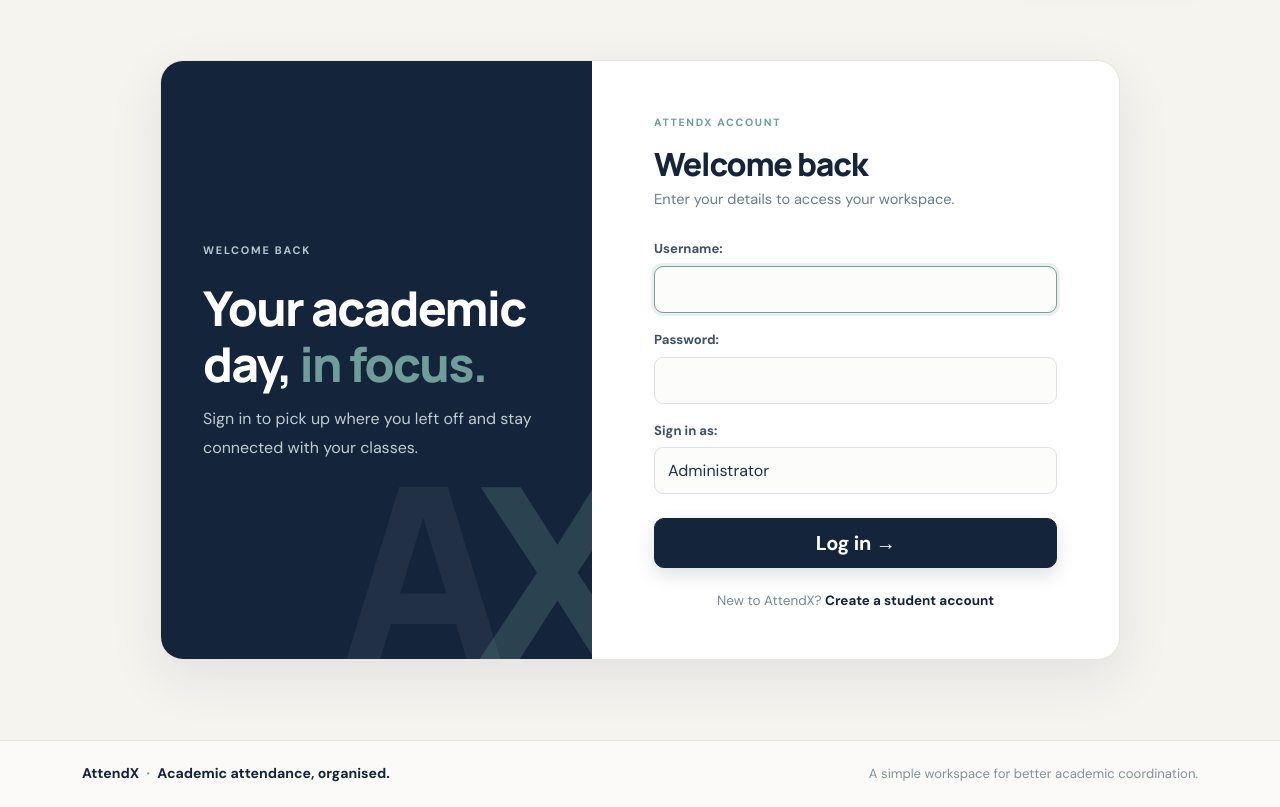
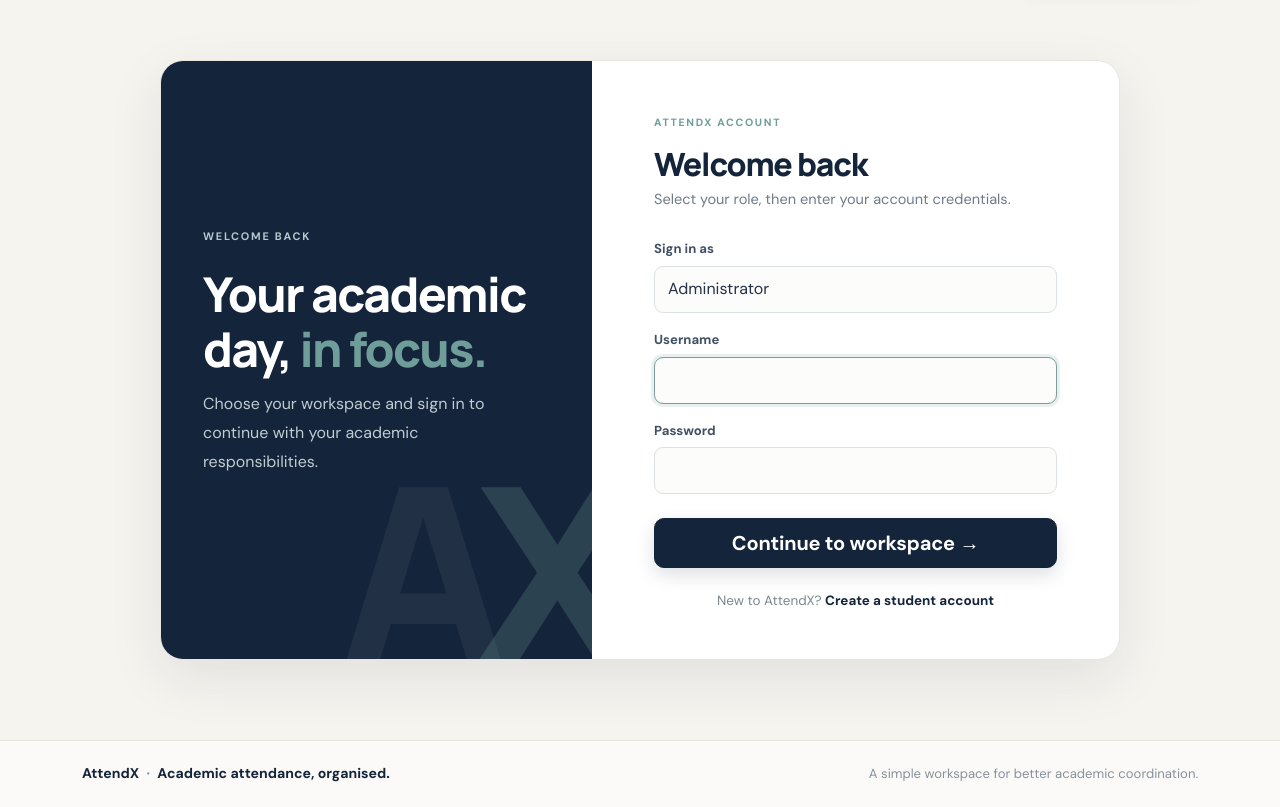
Before and after one commit to adityatiwari-git/AttendX, a Django app: page /login/ in a window 1280 px wide. Shown: the part 82-889 px from the top of the page. Run offline with Django 5.2, Linux system fonts and the light colour scheme.

Commit message:
Add role selection to AttendX login

```diff
--- a/templates/registration/login.html
+++ b/templates/registration/login.html
@@ -2,9 +2,16 @@
 {% block title %}Log in | AttendX{% endblock %}
 {% block content %}
 <section class="auth-layout">
-  <div class="auth-aside"><span class="eyebrow eyebrow-light">WELCOME BACK</span><h1>Your academic day, <span>in focus.</span></h1><p>Sign in to pick up where you left off and stay connected with your classes.</p><div class="auth-aside-mark">A<span>X</span></div></div>
-  <div class="auth-card"><span class="auth-kicker">ATTENDX ACCOUNT</span><h2>Welcome back</h2><p class="auth-subtitle">Enter your details to access your workspace.</p>
-    <form method="post" class="auth-form">{% csrf_token %}{{ form.as_p }}<input type="hidden" name="next" value="{{ next }}"><button class="btn btn-navy btn-lg w-100" type="submit">Log in <span aria-hidden="true">→</span></button></form>
+  <div class="auth-aside"><span class="eyebrow eyebrow-light">WELCOME BACK</span><h1>Your academic day, <span>in focus.</span></h1><p>Choose your workspace and sign in to continue with your academic responsibilities.</p><div class="auth-aside-mark">A<span>X</span></div></div>
+  <div class="auth-card"><span class="auth-kicker">ATTENDX ACCOUNT</span><h2>Welcome back</h2><p class="auth-subtitle">Select your role, then enter your account credentials.</p>
+    <form method="post" class="auth-form">{% csrf_token %}
+      {% if form.non_field_errors %}<div class="alert alert-danger">{{ form.non_field_errors }}</div>{% endif %}
+      <p><label for="{{ form.role.id_for_label }}">Sign in as</label>{{ form.role }}{{ form.role.errors }}</p>
+      <p><label for="{{ form.username.id_for_label }}">Username</label>{{ form.username }}{{ form.username.errors }}</p>
+      <p><label for="{{ form.password.id_for_label }}">Password</label>{{ form.password }}{{ form.password.errors }}</p>
+      <input type="hidden" name="next" value="{{ next }}">
+      <button class="btn btn-navy btn-lg w-100" type="submit">Continue to workspace <span aria-hidden="true">→</span></button>
+    </form>
     <p class="auth-switch">New to AttendX? <a href="{% url 'register' %}">Create a student account</a></p>
   </div>
 </section>
```
